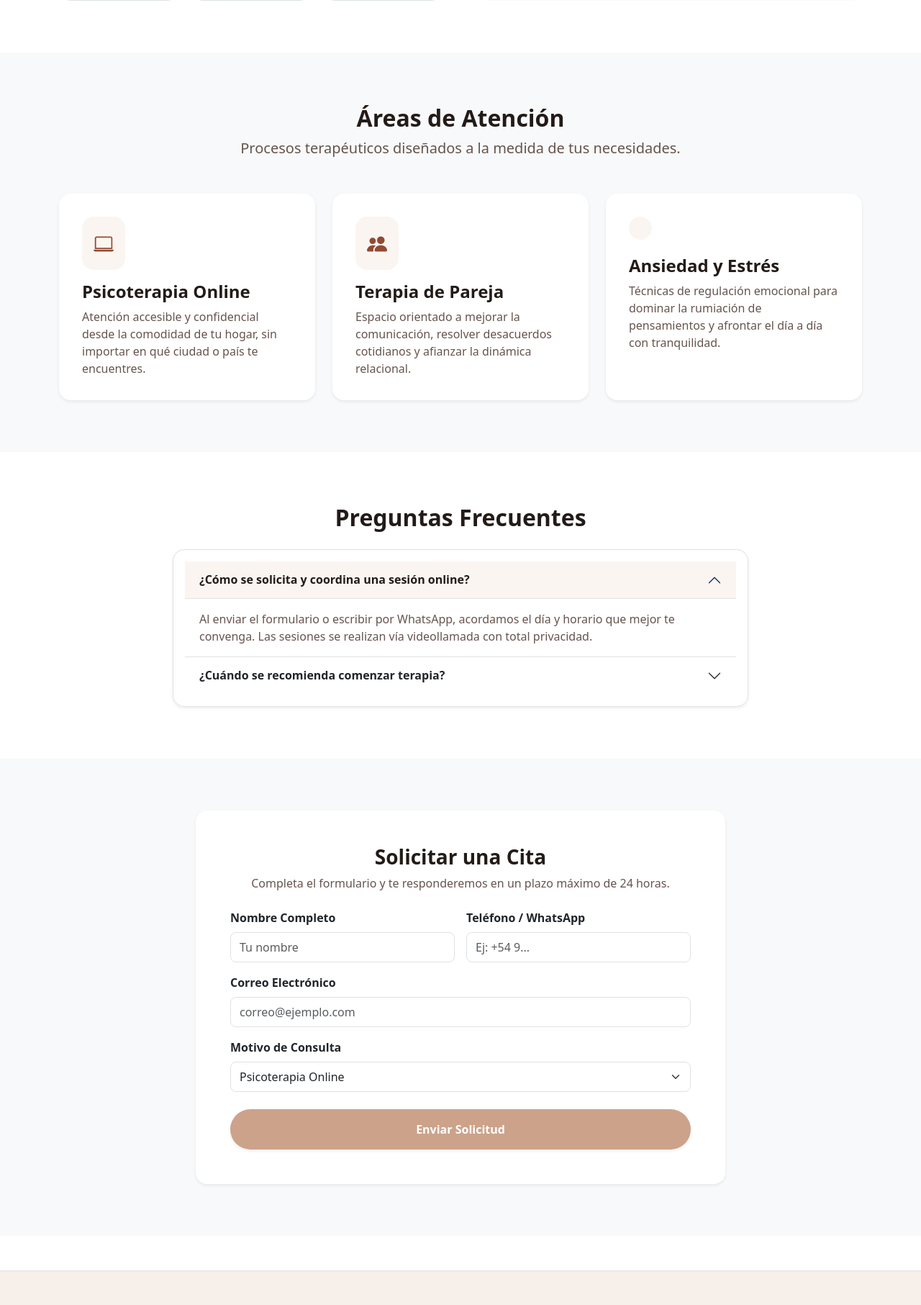
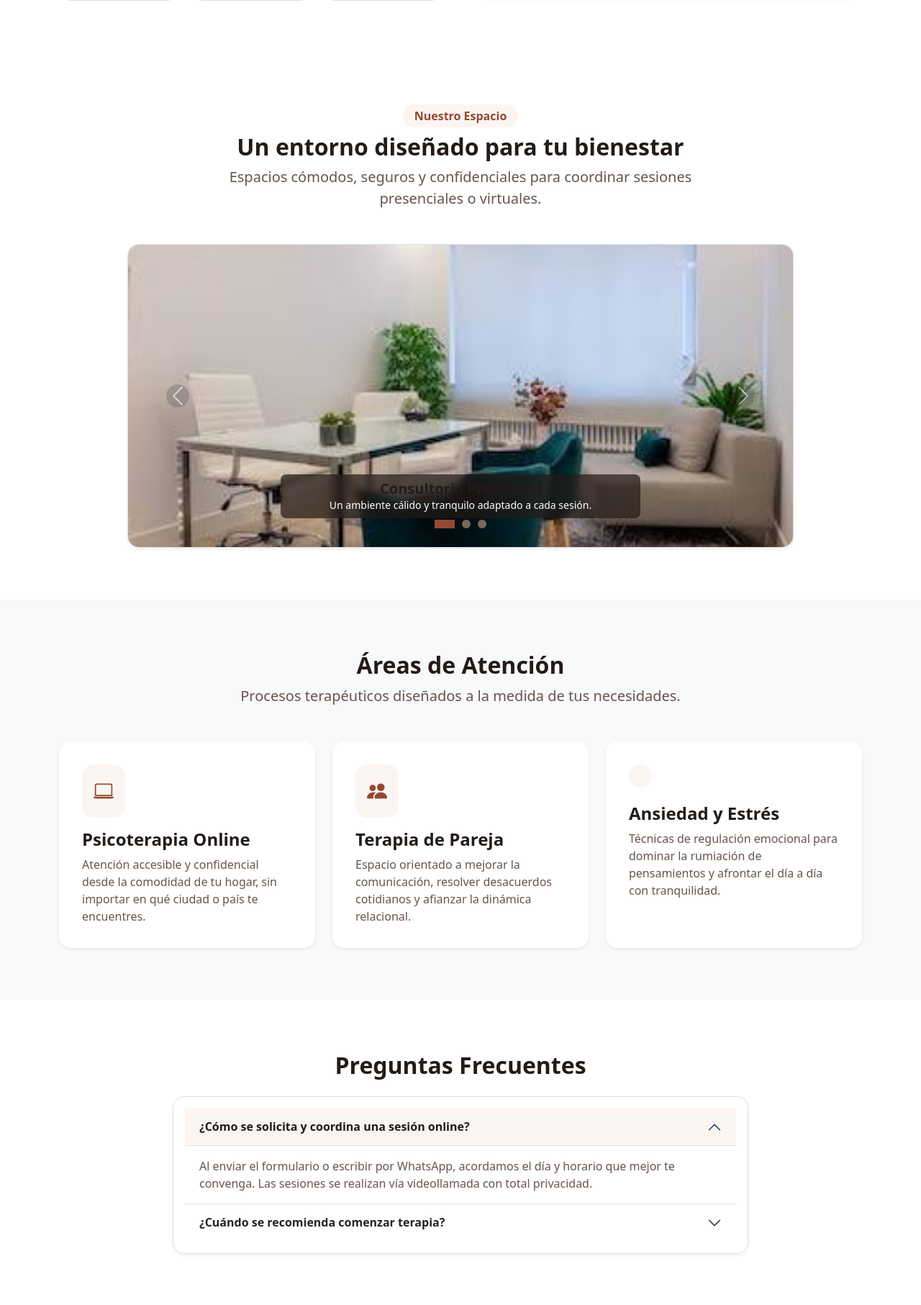
Before and after one commit to killerchipy723/webpsico, a Flask app: page / in a window 1280 px wide. Shown: the part 1208-3021 px from the top of the page at 72% size. Run offline with Flask 3, Linux system fonts and the light colour scheme.

Commit message:
lic en psioco

```diff
--- a/static/css/style.css
+++ b/static/css/style.css
@@ -190,3 +190,52 @@ h1, h2, h3, h4, h5, h6, .fw-bold-dark {
         transform: translateX(-100%);
     }
 }
+
+/* Estilos para el Carrusel Profesionalmente Autoajustable */
+.carousel-img-container {
+    height: 420px; /* Altura fija para computadoras */
+    width: 100%;
+    position: relative;
+    background-color: var(--brand-subtle);
+}
+
+.carousel-img {
+    height: 100%;
+    width: 100%;
+    object-fit: cover; /* Recorta y ajusta inteligentemente la foto */
+    object-position: center;
+}
+
+/* Leyenda flotante elegante sobre la foto */
+.carousel-caption-custom {
+    background: rgba(35, 27, 24, 0.7);
+    backdrop-filter: blur(4px);
+    color: #ffffff;
+    max-width: 500px;
+    margin: 0 auto 20px auto;
+}
+
+/* Indicadores con el tono terracota de la marca */
+.carousel-indicators [data-bs-target] {
+    background-color: var(--brand-primary);
+    width: 12px;
+    height: 12px;
+    border-radius: 50%;
+    margin: 0 5px;
+    opacity: 0.6;
+}
+
+.carousel-indicators .active {
+    background-color: var(--brand-hover);
+    opacity: 1;
+    width: 28px;
+    border-radius: 6px;
+    transition: all 0.3s ease;
+}
+
+/* Adaptación automática para celulares */
+@media (max-width: 767.98px) {
+    .carousel-img-container {
+        height: 260px; /* Altura más compacta en pantallas chicas */
+    }
+}
--- a/templates/index.html
+++ b/templates/index.html
@@ -79,6 +79,77 @@
                             Lic. Inés Camaño
                         </figcaption>
                     </div>
+                </div>
+            </div>
+        </div>
+    </div>
+</section>
+
+<!-- SECCIÓN GALERÍA / CARRUSEL PROFESIONAL -->
+<section id="galeria" class="py-5 bg-white">
+    <div class="container py-4">
+        <div class="text-center max-w-700 mx-auto mb-5">
+            <span class="badge badge-brand fs-6 px-3 py-2 rounded-pill mb-2">Nuestro Espacio</span>
+            <h2 class="fw-bold">Un entorno diseñado para tu bienestar</h2>
+            <p class="text-muted-custom lead">Espacios cómodos, seguros y confidenciales para coordinar sesiones presenciales o virtuales.</p>
+        </div>
+
+        <div class="row justify-content-center">
+            <div class="col-lg-10">
+                <!-- Carrusel Bootstrap con fundido suave -->
+                <div id="carouselConsultorio" class="carousel slide carousel-fade shadow-sm rounded-4 overflow-hidden border" data-bs-ride="carousel" data-bs-interval="4000">
+                    <!-- Indicadores (puntos de navegación) -->
+                    <div class="carousel-indicators mb-3">
+                        <button type="button" data-bs-target="#carouselConsultorio" data-bs-slide-to="0" class="active" aria-current="true" aria-label="Slide 1"></button>
+                        <button type="button" data-bs-target="#carouselConsultorio" data-bs-slide-to="1" aria-label="Slide 2"></button>
+                        <button type="button" data-bs-target="#carouselConsultorio" data-bs-slide-to="2" aria-label="Slide 3"></button>
+                    </div>
+
+                    <!-- Diapositivas (Imágenes) -->
+                    <div class="carousel-inner">
+                        <!-- Slide 1 -->
+                        <div class="carousel-item active">
+                            <div class="carousel-img-container">
+                                <img src="{{ url_for('static', filename='img/cons3.jpg') }}" class="d-block w-100 carousel-img" alt="Consultorio presencial">
+                                <div class="carousel-caption d-none d-md-block carousel-caption-custom rounded-3 px-3 py-2">
+                                    <h5 class="fw-bold mb-0">Consultorio Presencial</h5>
+                                    <p class="small mb-0">Un ambiente cálido y tranquilo adaptado a cada sesión.</p>
+                                </div>
+                            </div>
+                        </div>
+
+                        <!-- Slide 2 -->
+                        <div class="carousel-item">
+                            <div class="carousel-img-container">
+                                <img src="{{ url_for('static', filename='img/cons2.jpg') }}" class="d-block w-100 carousel-img" alt="Sesión de atención online">
+                                <div class="carousel-caption d-none d-md-block carousel-caption-custom rounded-3 px-3 py-2">
+                                    <h5 class="fw-bold mb-0">Atención Virtual</h5>
+                                    <p class="small mb-0">Conexión directa, ágil y totalmente confidencial.</p>
+                                </div>
+                            </div>
+                        </div>
+
+                        <!-- Slide 3 -->
+                        <div class="carousel-item">
+                            <div class="carousel-img-container">
+                                <img src="{{ url_for('static', filename='img/cons1.png') }}" class="d-block w-100 carousel-img" alt="Espacio de escucha activa">
+                                <div class="carousel-caption d-none d-md-block carousel-caption-custom rounded-3 px-3 py-2">
+                                    <h5 class="fw-bold mb-0">Espacio de Escucha</h5>
+                                    <p class="small mb-0">Herramientas prácticas para abordar tus objetivos emocionales.</p>
+                                </div>
+                            </div>
+                        </div>
+                    </div>
+
+                    <!-- Botones Anterior / Siguiente -->
+                    <button class="carousel-control-prev" type="button" data-bs-target="#carouselConsultorio" data-bs-slide="prev">
+                        <span class="carousel-control-prev-icon rounded-circle bg-dark p-3" aria-hidden="true" style="--bs-bg-opacity: .4;"></span>
+                        <span class="visually-hidden">Anterior</span>
+                    </button>
+                    <button class="carousel-control-next" type="button" data-bs-target="#carouselConsultorio" data-bs-slide="next">
+                        <span class="carousel-control-next-icon rounded-circle bg-dark p-3" aria-hidden="true" style="--bs-bg-opacity: .4;"></span>
+                        <span class="visually-hidden">Siguiente</span>
+                    </button>
                 </div>
             </div>
         </div>
```
Also changed, not shown: static/img/cons1.png (added), static/img/cons2.jpg (added), static/img/cons3.jpg (added).
